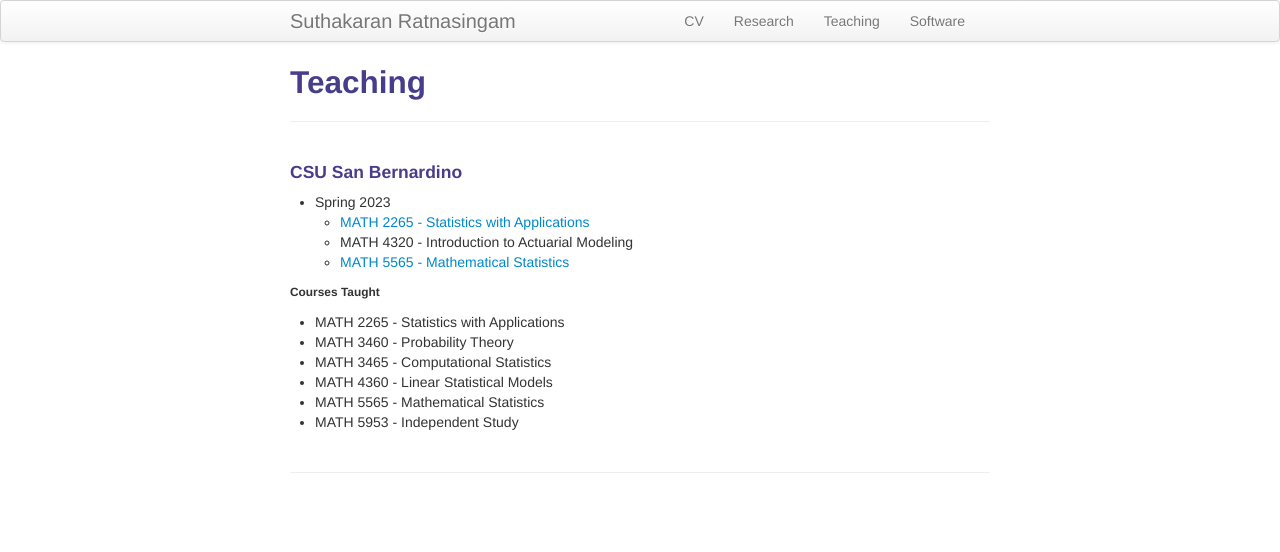
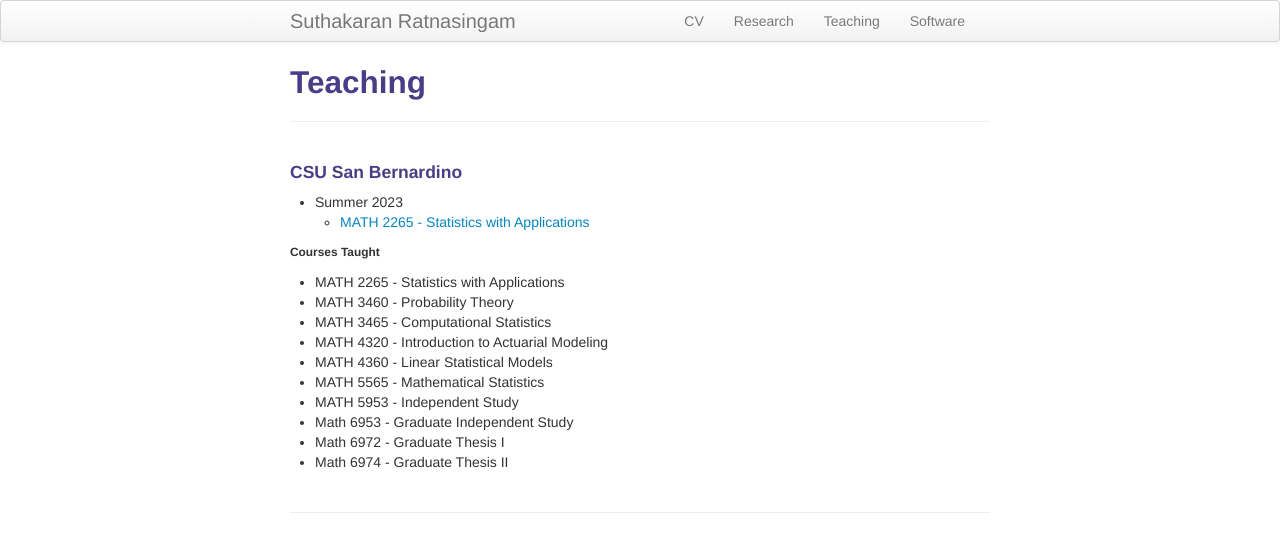
Before and after one commit to suthakaranr/suthakaranr.github.io, a Jekyll site: the page built from pages/Teaching.md, in a window 1280 px wide. Shown: the top 552 px of the page. Built offline with Jekyll 4.4.1, drawn with Linux system fonts in a browser that asks for light colours.

Commit message:
Update Teaching.md

```diff
--- a/pages/Teaching.md
+++ b/pages/Teaching.md
@@ -4,15 +4,18 @@ title: Teaching
 description: Suthakaran's teaching portfolio
 ---
 #### CSU San Bernardino
-* Spring 2023
+* Summer 2023
    * <a style="text-decoration:none" href="../pages/StatApp.html" target="_blank" rel="noopener noreferrer">MATH 2265 - Statistics with Applications </a>
-   * MATH 4320 - Introduction to Actuarial Modeling
-   * <a style="text-decoration:none" href="../pages/MathStat.html" target="_blank" rel="noopener noreferrer">MATH 5565 - Mathematical Statistics </a>
+
 
 ###### Courses Taught
    * MATH 2265 - Statistics with Applications
    * MATH 3460 - Probability Theory
    * MATH 3465 - Computational Statistics
+   * MATH 4320 - Introduction to Actuarial Modeling
    * MATH 4360 - Linear Statistical Models
    * MATH 5565 - Mathematical Statistics
    * MATH 5953 - Independent Study
+   * Math 6953 - Graduate Independent Study
+   * Math 6972 - Graduate Thesis I
+   * Math 6974 - Graduate Thesis II
```
